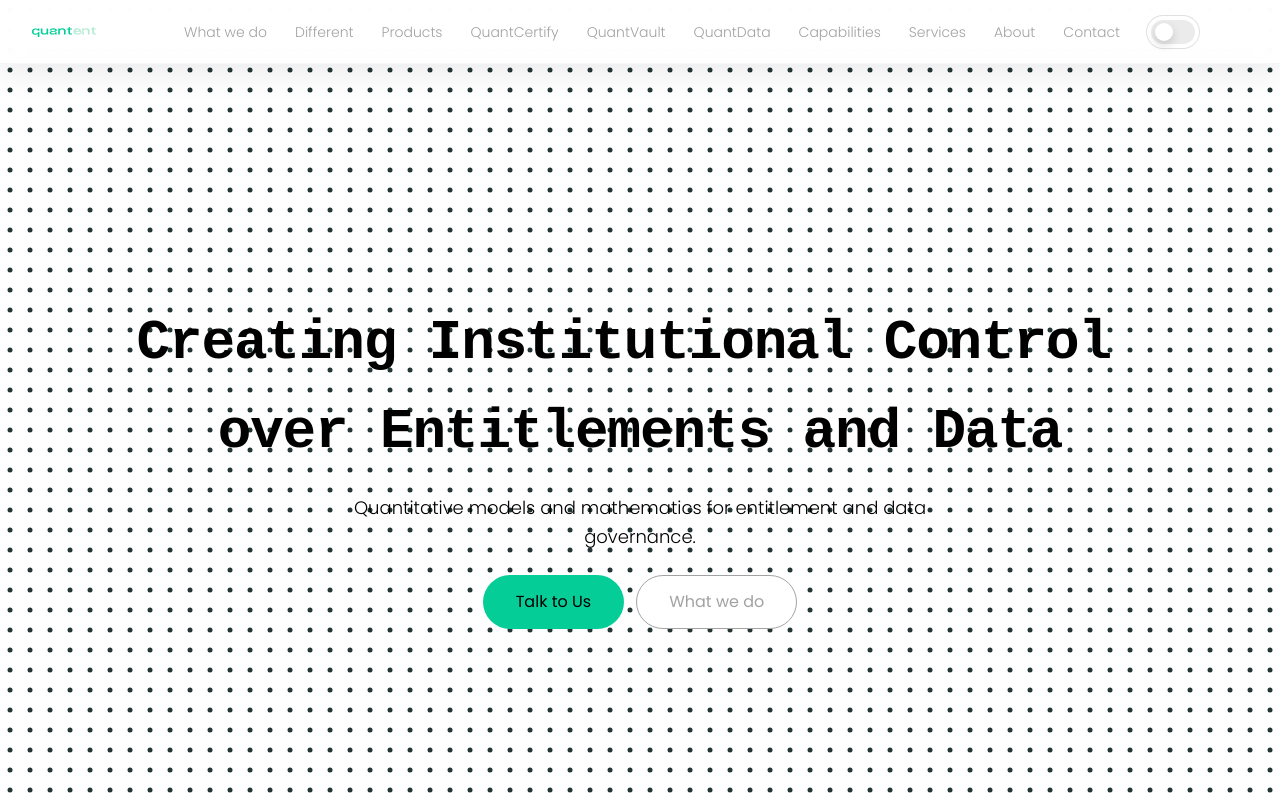
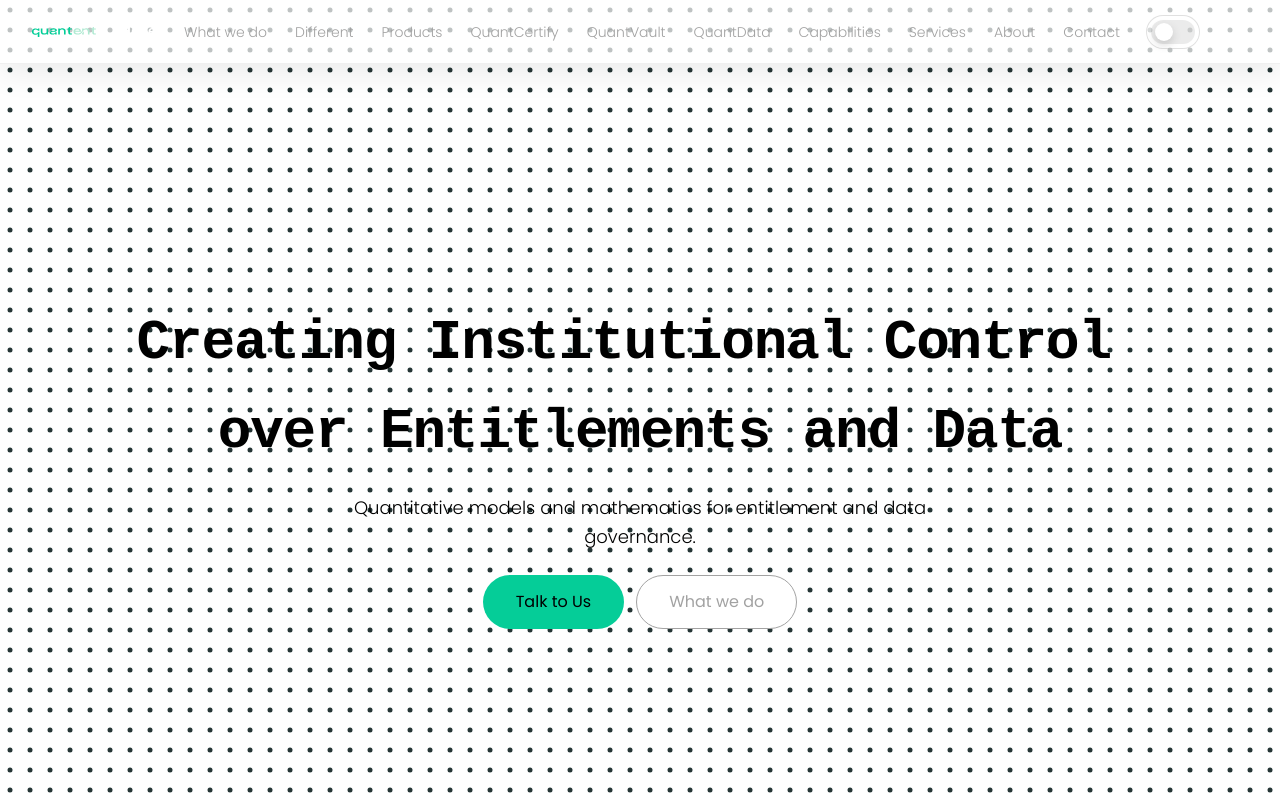
Before and after one commit to quantent-web/quantent-web, a Next.js app: page / in a window 1280 px wide. Shown: the top 800 px of the page. Built offline with nearby package versions, Linux system fonts and the light colour scheme; a web font is replaced by a local one.

Commit message:
remove nav blur styling

```diff
--- a/app/globals.css
+++ b/app/globals.css
@@ -357,51 +357,14 @@ section[id] {
   z-index: 50;
   height: var(--nav-h);
   background: rgba(255, 255, 255, 0.7);
-  backdrop-filter: blur(12px);
-  -webkit-backdrop-filter: blur(12px);
   border-bottom: 1px solid rgba(0, 0, 0, 0.06);
   box-shadow: 0 10px 30px rgba(0, 0, 0, 0.08);
-  isolation: isolate;
-}
-
-.nav::before {
-  content: '';
-  position: absolute;
-  inset: 0;
-  background: rgba(255, 255, 255, 0.7);
-  backdrop-filter: blur(12px);
-  -webkit-backdrop-filter: blur(12px);
-  z-index: -1;
 }
 
 html[data-theme="dark"] .nav {
   background: rgba(14, 20, 20, 0.7);
   border-bottom: 1px solid rgba(255, 255, 255, 0.08);
   box-shadow: 0 12px 32px rgba(0, 0, 0, 0.35);
-}
-
-html[data-theme="dark"] .nav::before {
-  background: rgba(14, 20, 20, 0.7);
-}
-
-@supports not ((-webkit-backdrop-filter: blur(12px)) or (backdrop-filter: blur(12px))) {
-  .nav {
-    background: rgba(255, 255, 255, 0.92);
-  }
-
-  html[data-theme="dark"] .nav {
-    background: rgba(14, 20, 20, 0.9);
-  }
-
-  .nav::before {
-    background: rgba(255, 255, 255, 0.92);
-    backdrop-filter: none;
-    -webkit-backdrop-filter: none;
-  }
-
-  html[data-theme="dark"] .nav::before {
-    background: rgba(14, 20, 20, 0.9);
-  }
 }
 
 /* Contenedor SOLO para NAV (más ancho que .container) */
@@ -419,14 +382,6 @@ html[data-theme="dark"] .nav::before {
   align-items: center;
   justify-content: space-between;
   gap: var(--space-4);
-  position: relative;
-  background: rgba(255, 255, 255, 0.08);
-  backdrop-filter: blur(10px);
-  -webkit-backdrop-filter: blur(10px);
-}
-
-html[data-theme="dark"] .nav-inner {
-  background: rgba(14, 20, 20, 0.5);
 }
 
 .nav-brand {
```
